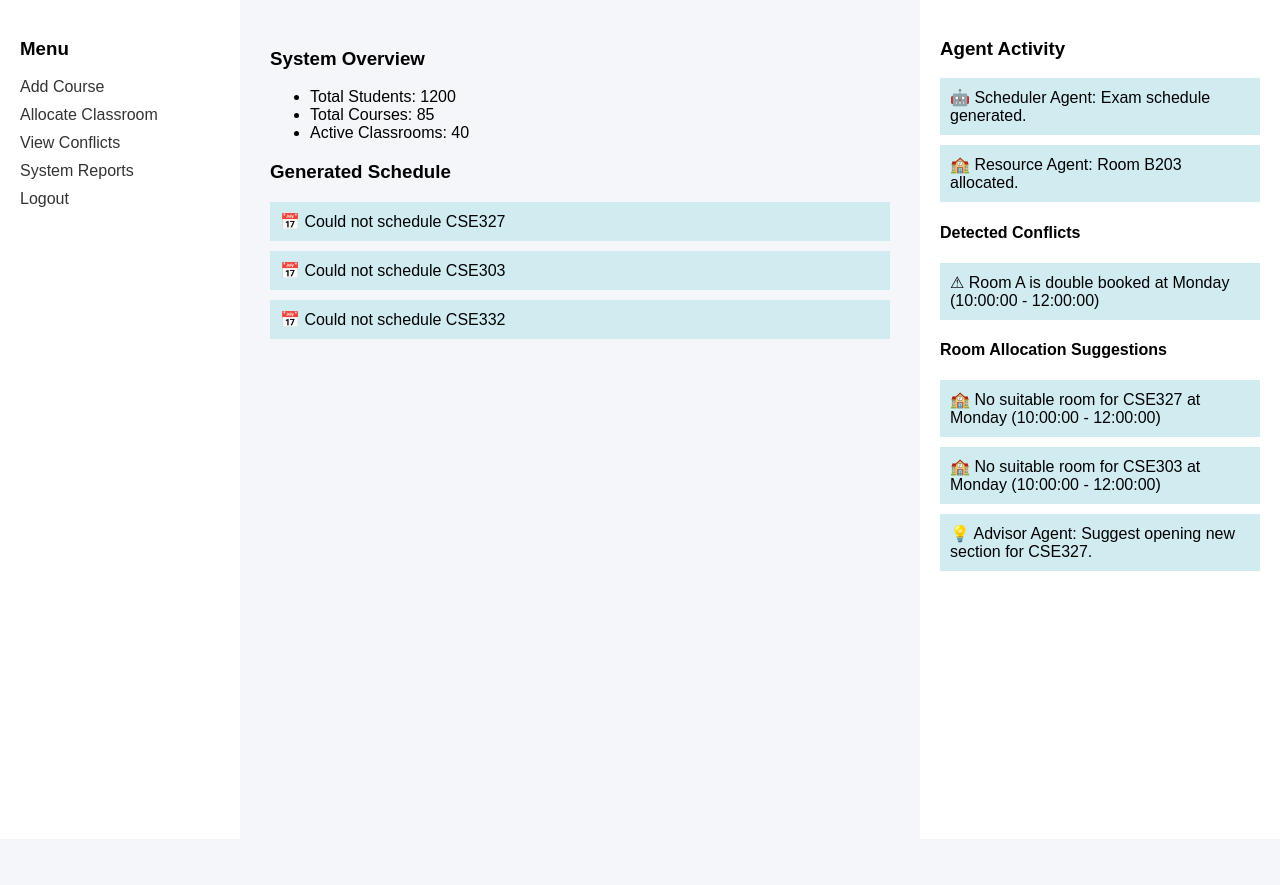
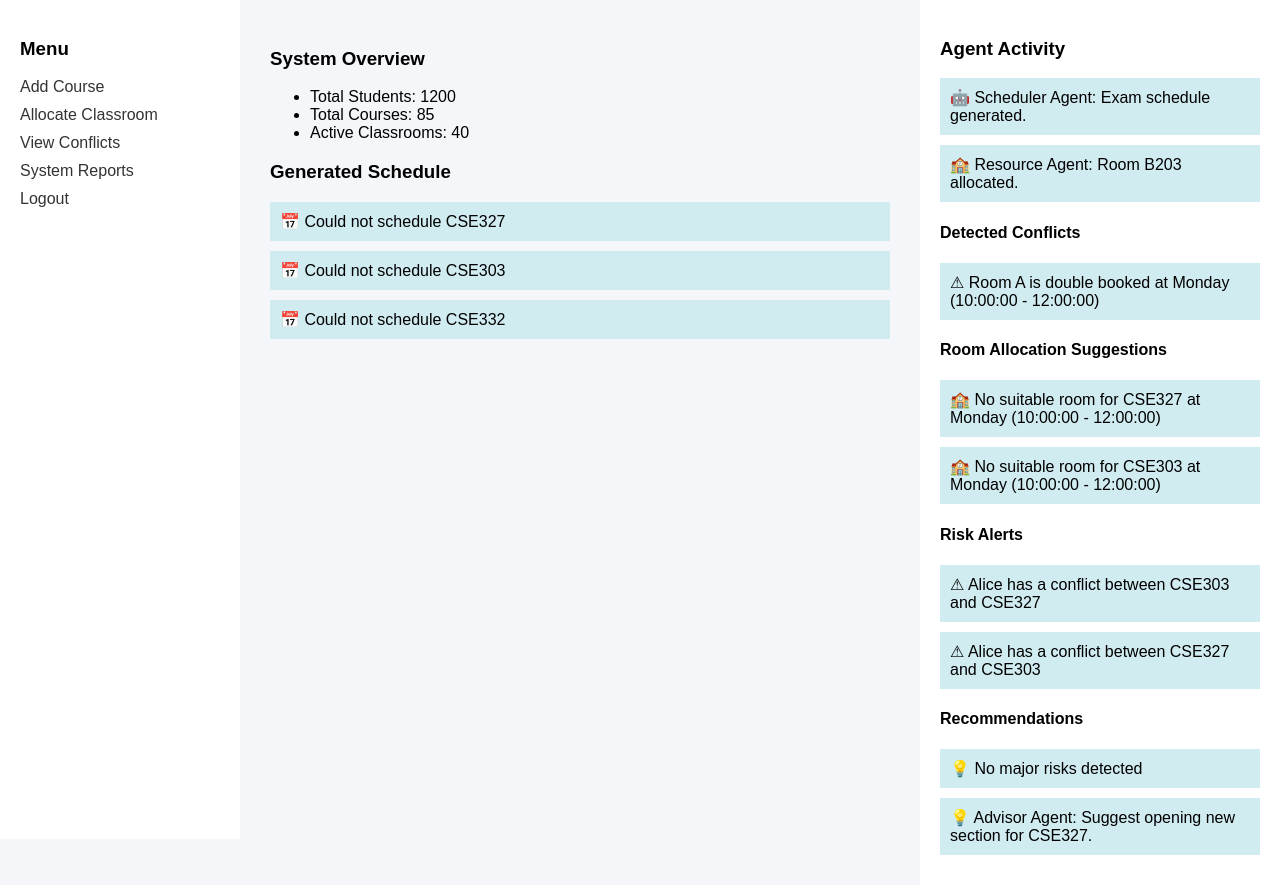
Before and after one commit to susree3-2/University_Management_System, a Django app: page /admin-dashboard/ in a window 1280 px wide. Shown: the part 99-984 px from the top of the page. Before the commit the page ends 670 px from the top, so only its background shows below. Run offline with Django 5.2, Linux system fonts and the light colour scheme; data comes from the database, SQL or seed files in the repository; both versions use the stored data as it was after the commit.

Commit message:
Modified views.py

```diff
--- a/backend/core/views.py
+++ b/backend/core/views.py
@@ -1,7 +1,8 @@
 from django.shortcuts import render
-from .models import Course, Room, Schedule, TimeSlot
-from .agents.scheduler import SchedulerAgent   # import the agent
+from .models import Course, Room, Schedule, TimeSlot,Student, Enrollment
+from .agents.scheduler import SchedulerAgent                     # import the agent
 from .agents.resource_agent import ResourceAllocationAgent
+from .agents.risk_agent import RiskDetectorAgent
 
 
 def index(request):
@@ -20,6 +21,8 @@ def admin_dashboard(request):
     courses = Course.objects.all()
     rooms = Room.objects.all()
     timeslots = TimeSlot.objects.all()
+    students = Student.objects.all()
+    enrollments = Enrollment.objects.all()
 
     # Initialize the Scheduler Agent
     scheduler = SchedulerAgent(schedules)
@@ -34,9 +37,15 @@ def admin_dashboard(request):
     resource_agent = ResourceAllocationAgent(courses, rooms, schedules)
     allocations = resource_agent.assign_rooms()
 
+    risk_agent = RiskDetectorAgent(students, enrollments, schedules)
+    risks = risk_agent.detect_risks()
+    recommendations = risk_agent.recommendations()
+
     # Send conflicts to template
     return render(request, 'admin.html', {
         'conflicts': conflicts,
         'allocations': allocations,
-        'generated_schedule': generated_schedule
+        'generated_schedule': generated_schedule,
+        'risks': risks,
+        'recommendations': recommendations
     })
--- a/backend/templates/admin.html
+++ b/backend/templates/admin.html
@@ -133,6 +133,36 @@ margin:10px 0;
     </div>
 {% endif %}
 
+<!-- ADD RISK ALERTS -->
+<h4>Risk Alerts</h4>
+
+{% if risks %}
+    {% for risk in risks %}
+        <div class="alert">
+            ⚠ {{ risk }}
+        </div>
+    {% endfor %}
+{% else %}
+    <div class="alert">
+        No risks detected
+    </div>
+{% endif %}
+
+<!-- ADD RECOMMENDATIONS HERE -->
+<h4>Recommendations</h4>
+
+{% if recommendations %}
+    {% for rec in recommendations %}
+        <div class="alert">
+            💡 {{ rec }}
+        </div>
+    {% endfor %}
+{% else %}
+    <div class="alert">
+        No recommendations available
+    </div>
+{% endif %}
+
 <div class="alert">
 💡 Advisor Agent: Suggest opening new section for CSE327.
 </div>
```
Also changed, not shown: backend/db.sqlite3.
